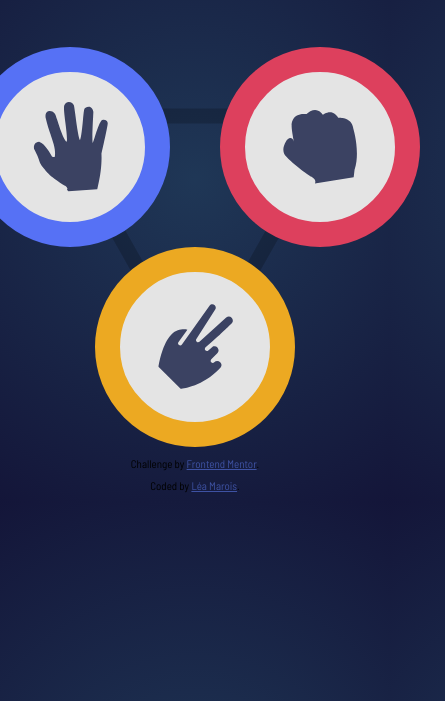
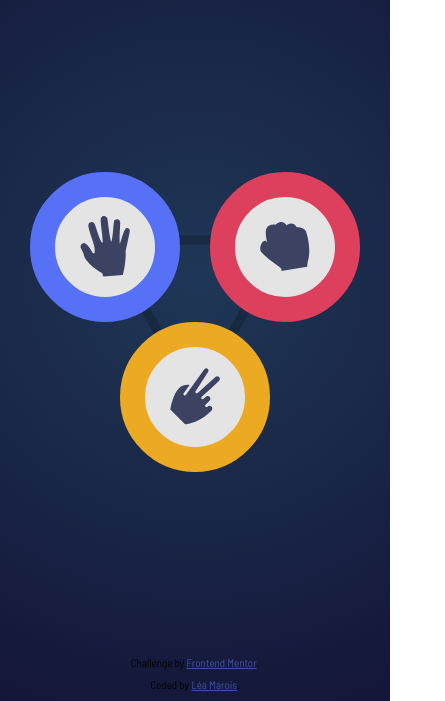
Before and after one commit to Heyliya/rock-paper-scissors-master, a website: page public/index.html in a window 390 px wide. Shown: the part 143-844 px from the top of the page, 445 px wide, since content can reach past the window. Drawn offline with Linux system fonts and the light colour scheme.

Commit message:
Responsive en mobile

```diff
--- a/public/index.html
+++ b/public/index.html
@@ -38,8 +38,10 @@
       <div class="hand player_hand rock base" data-hand="rock">
         <img src="liaisons/images/icon-rock.svg" alt="rock">
       </div>
-      <div class="hand player_hand scissors base" data-hand="scissors">
-        <img src="liaisons/images/icon-scissors.svg" alt="scissors">
+      <div class="ctnLastHand">
+        <div class="hand player_hand scissors base" data-hand="scissors">
+          <img src="liaisons/images/icon-scissors.svg" alt="scissors">
+        </div>
       </div>
     </div>
     <div class="game_fight" style="display: none;">
--- a/ressources/liaisons/scss/base/_game.scss
+++ b/ressources/liaisons/scss/base/_game.scss
@@ -1,6 +1,10 @@
 .hand {
-width: 200px;
-height: 200px;
+width: 150px;
+height: 150px;
+@media (min-width:$desktop) {
+  width: 200px;
+  height: 200px;
+}
 border-radius: 50%;
 background-color: #E4E4E4;
 border: 25px solid yellow;
@@ -40,29 +44,41 @@ main {
 .game_select {
   display: flex;
   flex-direction: row;
-  justify-content: center;
+  justify-content: space-evenly;
+  @media (min-width:$desktop) {
+    justify-content: space-between;
+  }
   flex-wrap: wrap;
-  width: 500px;
+  max-width: 500px;
+  width: 100%;
   background-image: url(../images/bg-triangle.svg);
   background-repeat: no-repeat;
   background-position: center;
-  .hand {
-    margin: auto;
+  background-size: 50%;
+  .ctnLastHand {
+    width: 100%;
+    display: flex;
+    justify-content: center;
   }
+  // .hand {
+  //   margin: auto;
+  // }
 }
 
 .game_fight {
   display: flex;
   flex-direction: row;
-  justify-content: center;
+  justify-content: space-evenly;
   align-items: center;
   row-gap: 25px;
-  column-gap: 80px;
   flex-wrap: wrap;
+  width: 65%;
 
   @media (min-width:$desktop) {
+    width: 700px;
     row-gap: 25px;
-    column-gap: 75px;
+    justify-content: space-between;
+    // column-gap: 75px;
     &>*:nth-child(2) {
       order: 1;
     }
@@ -95,3 +111,13 @@ main {
   }
 
 }
+main {
+  position: relative;
+
+  .game_select, .game_fight {
+    position: absolute;
+    top: 50%;
+    left: 50%;
+    transform: translate(-50%, -50%);
+  }
+}
--- a/ressources/liaisons/scss/base/_header.scss
+++ b/ressources/liaisons/scss/base/_header.scss
@@ -3,8 +3,6 @@ header {
   display: flex;
   flex-direction: row;
   justify-content: space-between;
-  margin-bottom: 50px;
-  // align-items: center;
 
   border: solid 5px hsl(217, 16%, 45%);
   padding: 15px;
@@ -18,6 +16,7 @@ header {
     height: 150px;
     margin-top: 50px !important;
     margin: 0 auto;
+    width: 700px;
   }
 
 
--- a/ressources/liaisons/scss/styles.scss
+++ b/ressources/liaisons/scss/styles.scss
@@ -38,11 +38,23 @@
 @import "base/game";
 // @import "base/fiche";
 
-.attribution { font-size: 11px; text-align: center; }
-.attribution a { color: hsl(228, 45%, 44%); }
+.attribution {
+  font-size: 11px; text-align: center;
+ a {
+  color: hsl(228, 45%, 44%);
+ }
+}
+html {
+  height: 100%;
+}
 
 body {
   background: radial-gradient(circle, hsl(214, 47%, 23%), hsl(237, 49%, 15%));
+  display: flex;
+  flex-direction: column;
+  justify-content: space-between;
+  gap: 25px;
+  height: 100%;
 }
 
 
```
Also changed, not shown: public/liaisons/css/styles.css, 1 other file.
